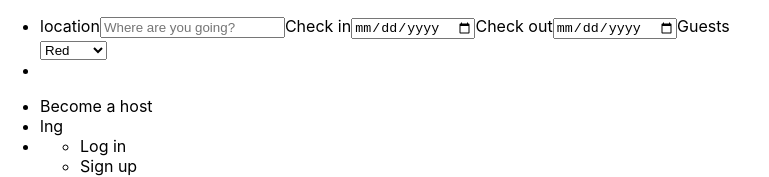
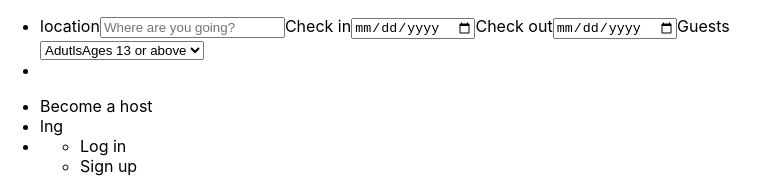
Before and after one commit to VelisariosF/airbnb_clone, a React (Create React App) app: page / in a window 1280 px wide. Shown: the top 177 px of the page, without its empty margins (0-769 px from the left). Built offline with nearby package versions, Linux system fonts and the light colour scheme.

Commit message:
project updated

```diff
--- /dev/null
+++ b/src/NavbarComponents/Guests.js
@@ -0,0 +1,33 @@
+import React from 'react'
+export default function Guests(props){
+    const [guestsData, setGuestsData] = React.useState({
+        adults : 0,
+        children: 0,
+        infants: 0,
+        pets : 0,
+        sum : function(){
+            return this.adults + this.children + this.infants + this.pets
+        }
+    })
+
+
+    return (
+        <>
+
+<label htmlFor="guets">Guests</label>
+            <br />
+            <select
+                id="guests"
+                placeholder='Add guests'
+                value={guestsData.sum()}
+                onChange={props.handleChange}
+                name="guests"
+            >
+                <option value="red" placeholder='Ages 13 or above'><strong>Adutls</strong>Ages 13 or above</option>
+                <option value="orange" placeholder='Ages 2-12'>Children</option>
+                <option value="yellow" placeholder='Under 2'>Infants</option>
+                <option value="yellow" placeholder='Under 2'>Pets</option>
+
+            </select></>
+    )
+}
--- a/src/NavbarComponents/NavbarPlacesToStay.js
+++ b/src/NavbarComponents/NavbarPlacesToStay.js
@@ -1,4 +1,5 @@
 import React from 'react'
+import Guests from './Guests'
 import './NavbarPlacesToStay.css'
 export default function NavbarPlacesToStay() {
     const [formData, setFormData] = React.useState({
@@ -41,24 +42,7 @@ export default function NavbarPlacesToStay() {
                 placeholder='Add dates'
                 value={formData.checkOut}
                 onChange={handleChange} />
-
-<label htmlFor="guets">Guests</label>
-            <br />
-            <select
-                id="favColor"
-                placeholder='Add guests'
-                value={formData.guests}
-                onChange={handleChange}
-                name="guests"
-            >
-                <option value="red">Red</option>
-                <option value="orange">Orange</option>
-                <option value="yellow">Yellow</option>
-                <option value="green">Green</option>
-                <option value="blue">Blue</option>
-                <option value="indigo">Indigo</option>
-                <option value="violet">Violet</option>
-            </select>
+               <Guests/>
 
         </form>
     )
```
